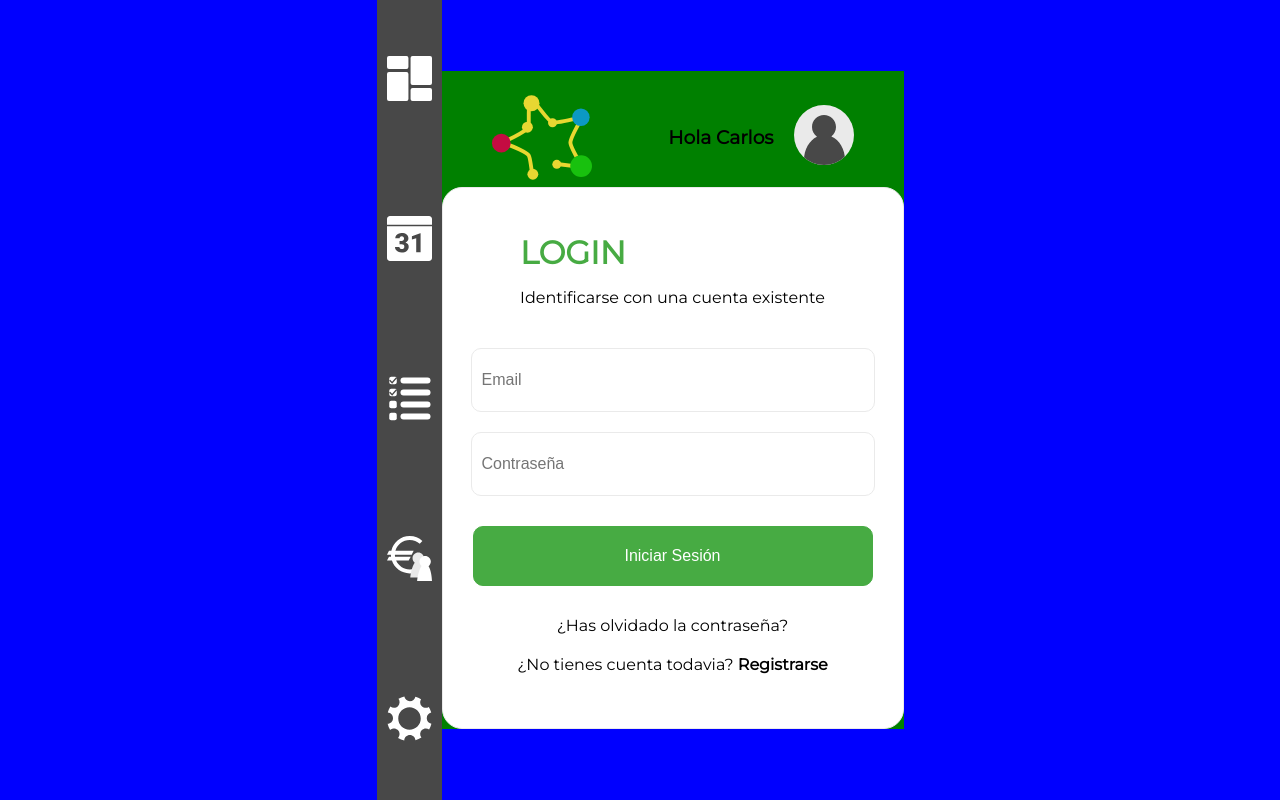
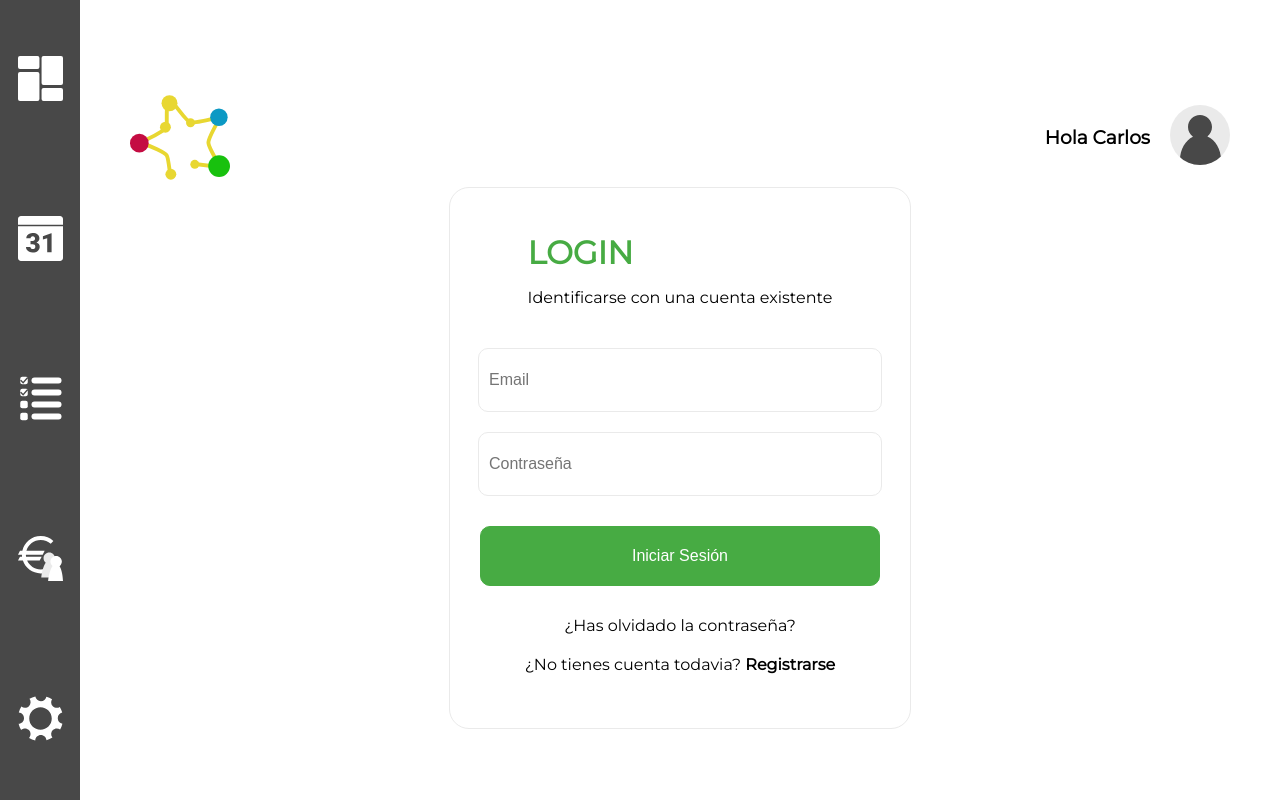
Before and after one commit to fullstacktf/Randy-FrontEnd, a React (Create React App) app: page / in a window 1280 px wide. Built offline with nearby package versions, Linux system fonts and the light colour scheme.

Commit message:
:art:Fixit the CSS

```diff
--- a/src/App.tsx
+++ b/src/App.tsx
@@ -6,11 +6,10 @@ import { HeaderTop } from "./components/header/header";
 import { LoginForm } from "./components/login/login";
 
 const Container = styled.div`
+background: white;
   display: flex;
   flex-direction: row;
-  align-items: center;
-  justify-content: center;
-  background: blue;
+  justify-content: flex-start;
 `;
 // display: grid;
 // //grid-template-columns: 80px 90%;
@@ -37,9 +36,11 @@ const App: React.FC = () => {
       <div className="containerNagigator">
         <Navigator></Navigator>
       </div>
-      <div className="containerBody">
+      <div className="page">
         <HeaderTop></HeaderTop>
-        <LoginForm />
+        <div className="content">
+          <LoginForm />
+        </div>
       </div>
     </Container>
   );
--- a/src/css/App.css
+++ b/src/css/App.css
@@ -1,4 +1,4 @@
-.App {
+/* .App {
   text-align: center;
 }
 
@@ -19,16 +19,21 @@
 
 .App-link {
   color: #09d3ac;
+} */
+
+.containerNagigator {
+  min-width: 5em;
 }
 
-.containerNagigator {
-  background: orange;
+.page {
+  width: 100%;
+  display: flex;
+  flex-direction: column;
+  justify-content: center;
 }
 
-.containerBody {
-  background: green;
+.content {
+  width: 100%;
   display: flex;
-  flex-direction: column;
-  /* align-items: center;
-  justify-content: center; */
+  justify-content: center;
 }
```
Also changed, not shown: src/components/hello/hello.css (added, +14 -0 lines).
